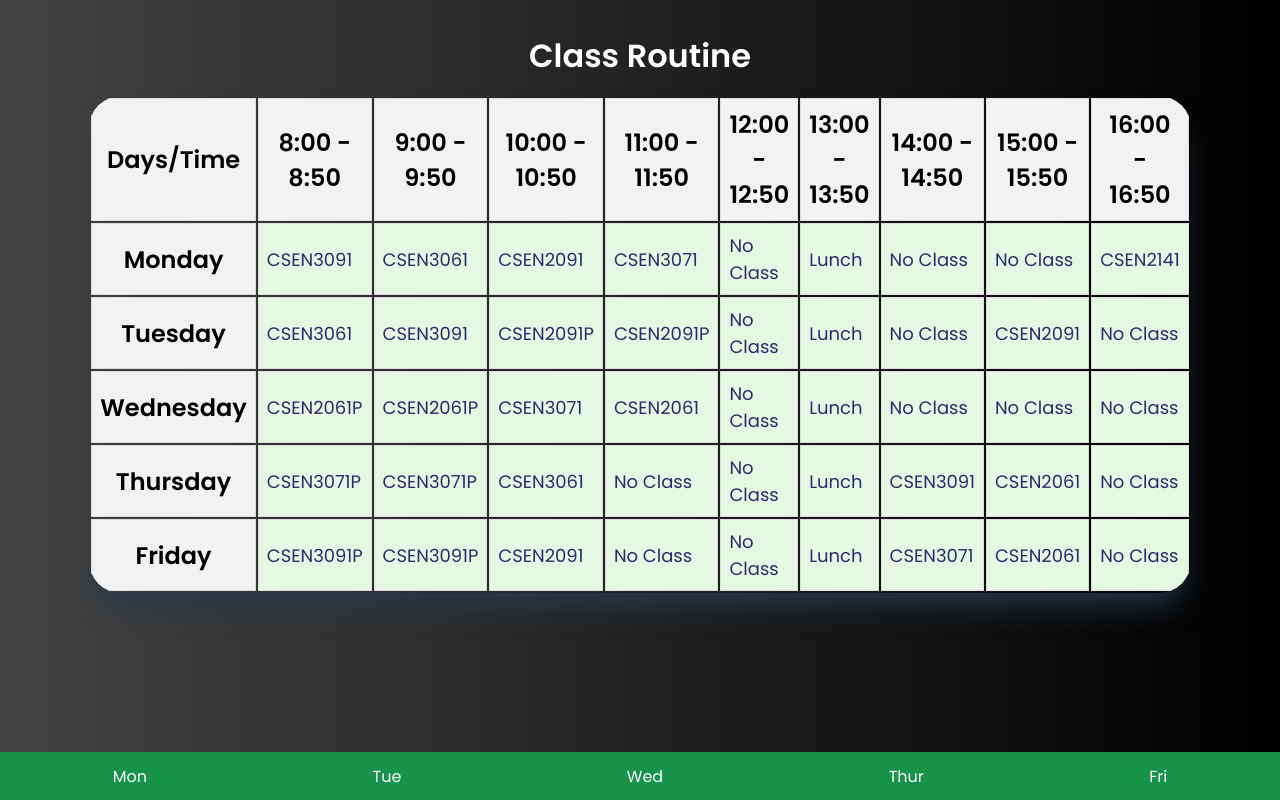
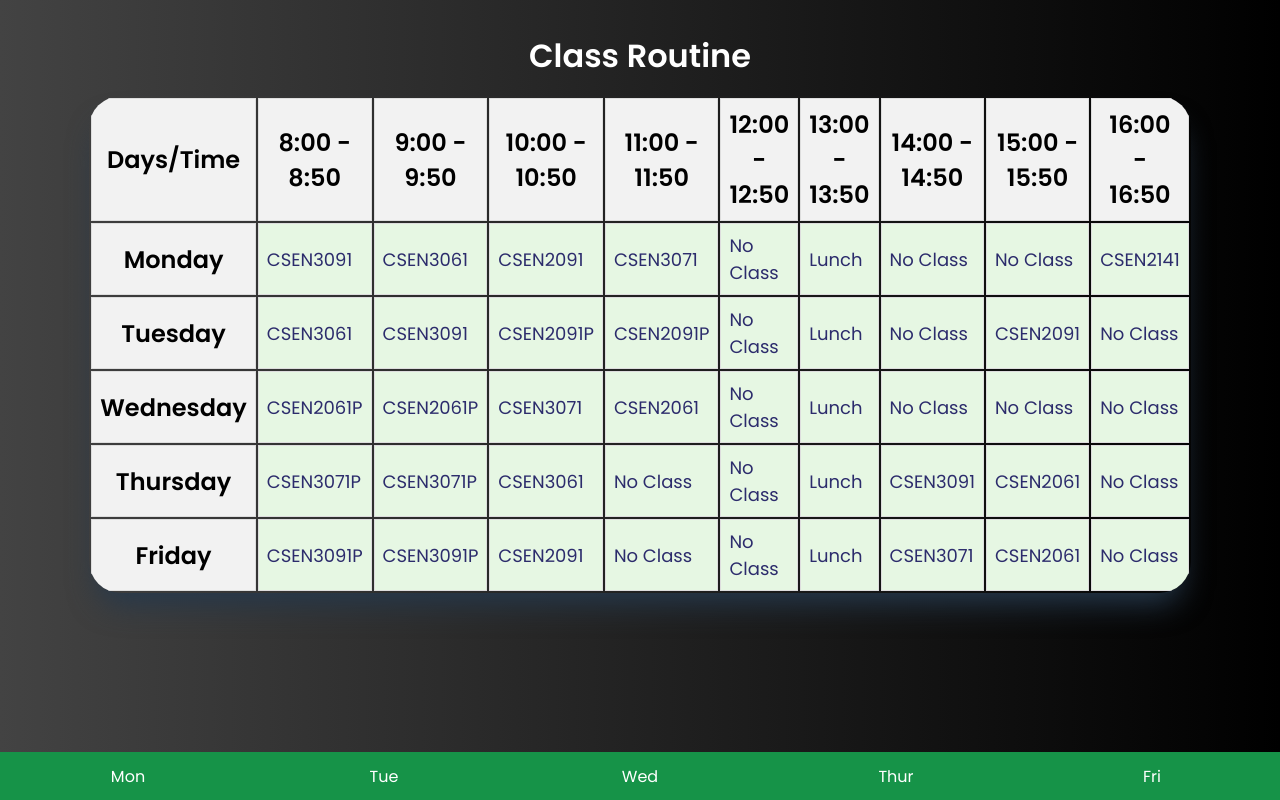
Before and after one commit to bharatbhusal/semester-routine, a React (Create React App) app: page / in a window 1280 px wide. Built offline with nearby package versions, Linux system fonts and the light colour scheme.

Commit message:
navbar css

```diff
--- a/src/Table.jsx
+++ b/src/Table.jsx
@@ -13,7 +13,6 @@ const Table = () => {
     const [day, setDay] = useState(getTodayDay)
     const [activeDay, setActiveDay] = useState('');
 
-    console.log(day)
     function getTodayDay() {
         const currentDate = new Date();
         const dayIndex = currentDate.getDay();
--- a/src/index.css
+++ b/src/index.css
@@ -196,6 +196,8 @@ nav {
 }
 nav div {
   padding: 0.85rem;
+  width: 100%;
+  text-align: center;
 }
 
 nav div:hover,
```
